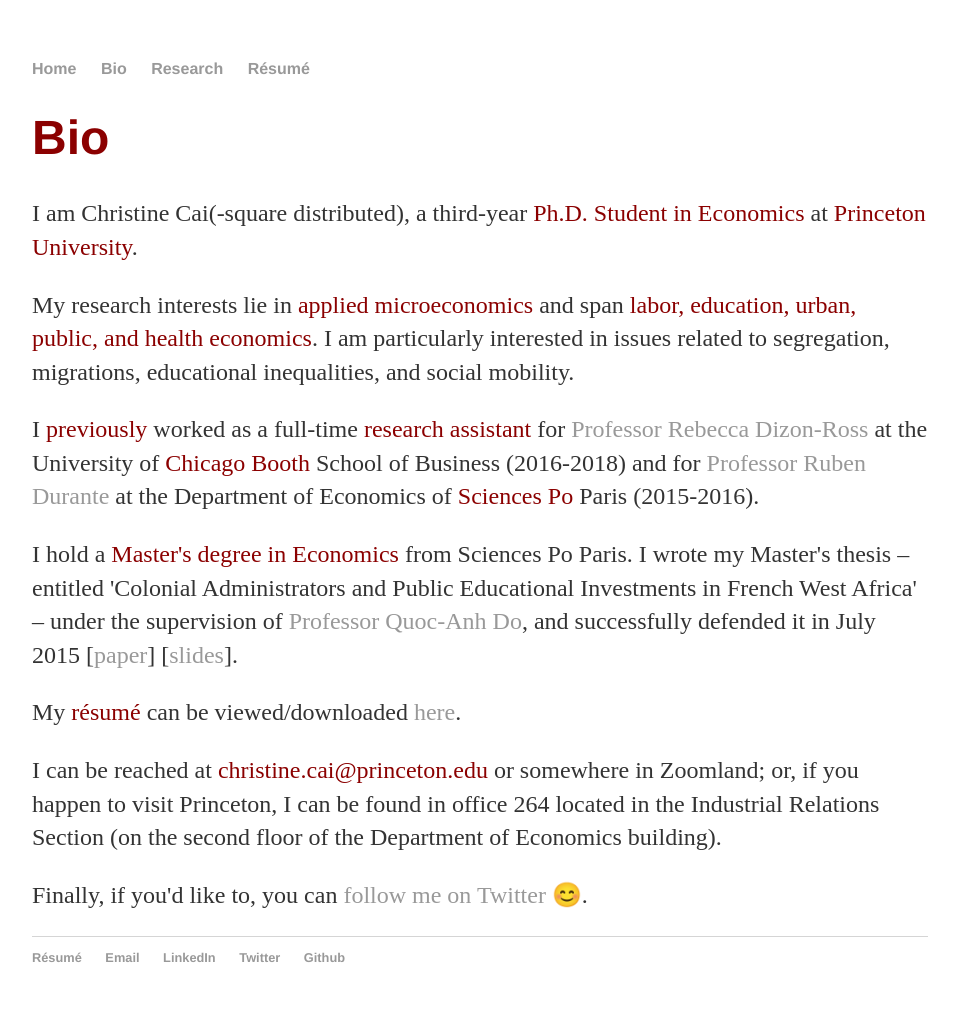
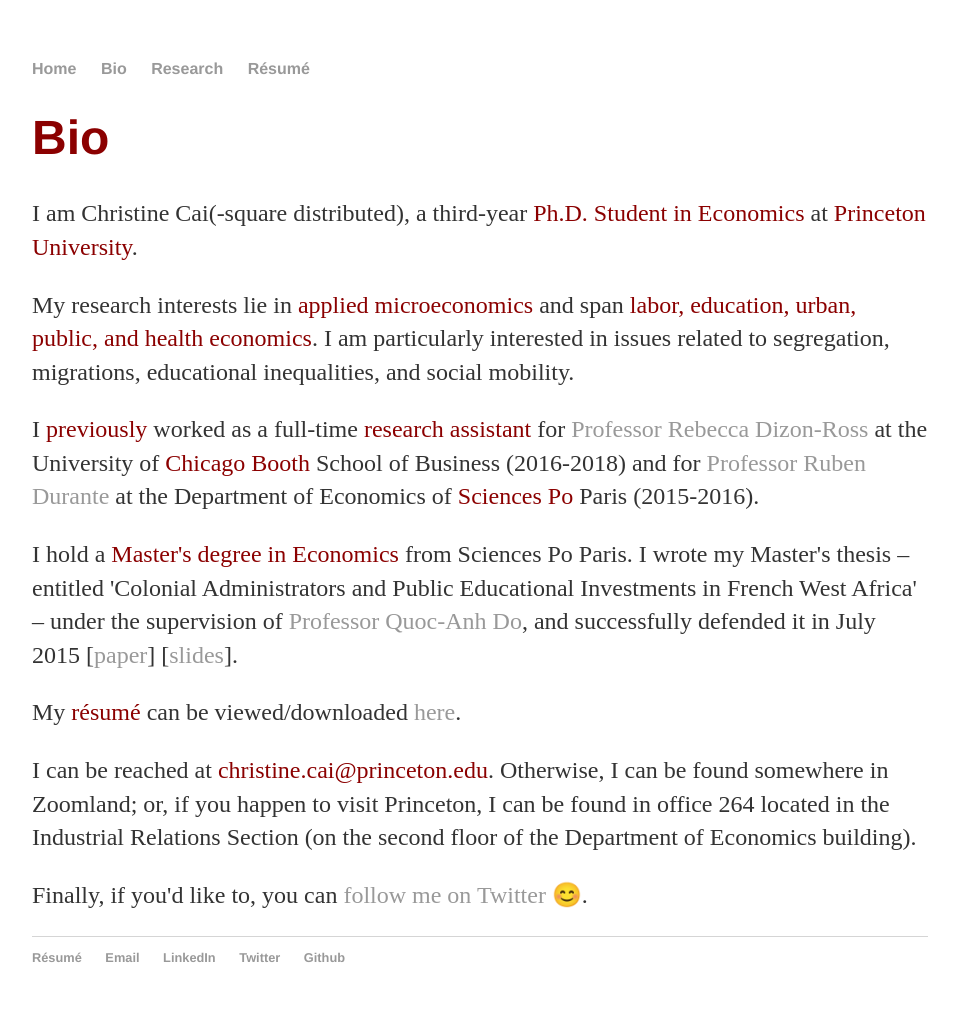
Before and after one commit to christinecai/christinecai.github.io, a Jekyll site: the page built from bio/Bio.html, in a window 1280 px wide. Shown: the whole page, without its empty margins (160-1119 px from the left). Built offline with Jekyll 4.4.1, drawn with Linux system fonts in a browser that asks for light colours.

Commit message:
Update Bio.html

```diff
--- a/bio/Bio.html
+++ b/bio/Bio.html
@@ -29,10 +29,10 @@
 
 <p>My <font color="darkred">résumé</font> can be viewed/downloaded <a href="/resume/Christine_Cai_resume.pdf">here</a>.</p>
 
-	<p>I can be reached at <font color="darkred">christine.cai@princeton.edu</font> or somewhere in Zoomland; or,
+	<p>I can be reached at <font color="darkred">christine.cai@princeton.edu</font>. Otherwise, I can be found somewhere in Zoomland; or,
 	   if you happen to visit Princeton, I can be found in office 264 located in the Industrial Relations Section (on the second floor of the Department of Economics building). </p>
 
-		<p>Finally, if you'd like to, you can <a href="https://twitter.com/Christine_Cai27">follow me on Twitter</a> 😊.</p>
+	<p>Finally, if you'd like to, you can <a href="https://twitter.com/Christine_Cai27">follow me on Twitter</a> 😊.</p>
 
 	</div>
 
```
